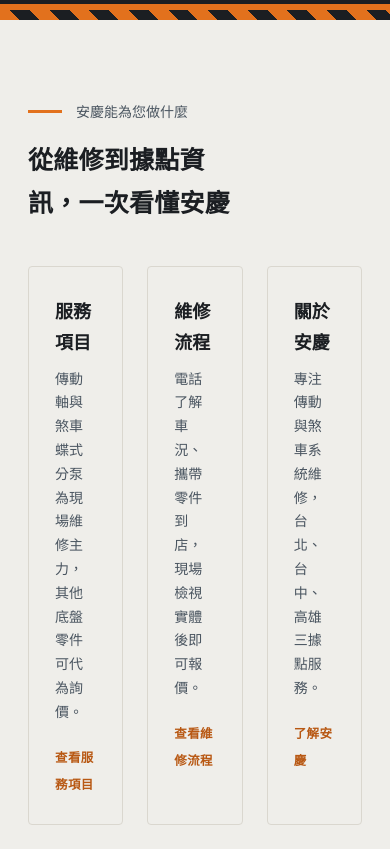
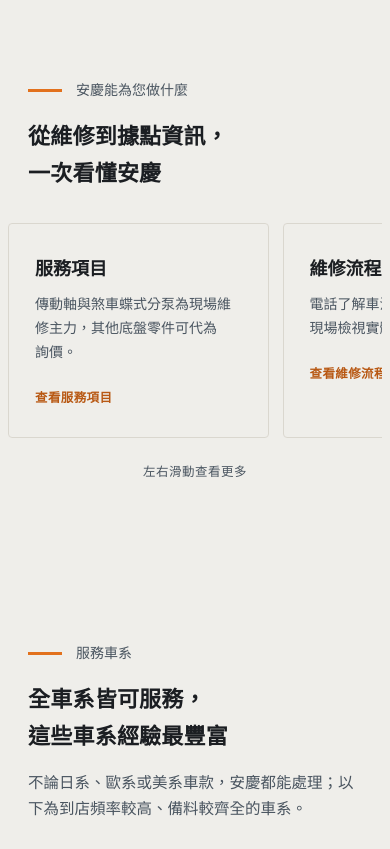
Before and after one commit to axlebyanc/Anqing_transmission, a plain HTML site: page index.html in a window 390 px wide. Shown: the part 1124-1973 px from the top of the page. Drawn offline with nearby package versions, Linux system fonts and the light colour scheme.

Commit message:
Add files via upload

```diff
--- a/index.html
+++ b/index.html
@@ -228,8 +228,8 @@
     .location-grid{grid-template-columns:1fr;}
     .about .wrap{grid-template-columns:1fr;}
     .contact .wrap{grid-template-columns:1fr;}
-    h2{font-size:25px;}
-    .hero h1{font-size:29px;}
+    h2{font-size:22px;}
+    .hero h1{font-size:25px;}
   }
 
   /* Multi-page nav additions */
@@ -312,6 +312,15 @@
 
   @media (max-width:860px){
     .nav-toggle{display:block;}
+    .teaser-grid{
+      display:flex; grid-template-columns:none; overflow-x:auto; scroll-snap-type:x mandatory;
+      gap:14px; margin:32px -20px 0; padding:0 20px 10px; -webkit-overflow-scrolling:touch;
+      scrollbar-width:none;
+    }
+    .teaser-grid::-webkit-scrollbar{display:none;}
+    .teaser-card{flex:0 0 78%; scroll-snap-align:start;}
+    .qc-inner{flex-direction:column; align-items:flex-start;}
+    .footer-inner{flex-direction:column;}
   }
 
 
@@ -379,6 +388,17 @@
   @media (max-width:860px){
     .warehouse-photo img{height:260px;}
     .warehouse-caption{padding:20px 22px;}
+    .page-hero h1{font-size:23px;}
+    .page-hero{padding:40px 0 34px;}
+  }
+
+
+  .swipe-hint{display:none;}
+  @media (max-width:860px){
+    .swipe-hint{
+      display:block; text-align:center; font-size:12.5px; color:var(--steel);
+      margin-top:12px; font-family:'Oswald'; letter-spacing:.04em;
+    }
   }
 
 </style>
@@ -503,7 +523,7 @@
 <section class="teasers">
   <div class="wrap">
     <div class="eyebrow-line"><span class="dash"></span><span data-zh="安慶能為您做什麼" data-en="What We Do">安慶能為您做什麼</span></div>
-    <h2 data-zh="從維修到據點資訊，一次看懂安慶" data-en="Everything You Need to Know About AnQing">從維修到據點資訊，一次看懂安慶</h2>
+    <h2 data-zh-html="從維修到據點資訊，<br>一次看懂安慶" data-en-html="Everything You Need to Know<br>About AnQing">從維修到據點資訊，<br>一次看懂安慶</h2>
 
     <div class="teaser-grid">
       <a class="teaser-card" href="services.html">
@@ -522,13 +542,14 @@
         <span class="teaser-link" data-zh="了解安慶" data-en="About AnQing">了解安慶</span>
       </a>
     </div>
+    <p class="swipe-hint" data-zh="左右滑動查看更多" data-en="Swipe to see more">左右滑動查看更多</p>
   </div>
 </section>
 
 <section class="brands">
   <div class="wrap">
     <div class="eyebrow-line"><span class="dash"></span><span data-zh="服務車系" data-en="Makes We Service">服務車系</span></div>
-    <h2 data-zh="全車系皆可服務，這些車系經驗最豐富" data-en="All Makes Welcome — Especially These">全車系皆可服務，這些車系經驗最豐富</h2>
+    <h2 data-zh-html="全車系皆可服務，<br>這些車系經驗最豐富" data-en-html="All Makes Welcome —<br>Especially These">全車系皆可服務，<br>這些車系經驗最豐富</h2>
     <p class="section-lead" data-zh="不論日系、歐系或美系車款，安慶都能處理；以下為到店頻率較高、備料較齊全的車系。" data-en="Japanese, European or American — we handle them all. These are the makes we see most often and keep the best parts availability for.">不論日系、歐系或美系車款，安慶都能處理；以下為到店頻率較高、備料較齊全的車系。</p>
     <div class="brand-pills">
       <span>Toyota</span>
@@ -556,7 +577,7 @@
     <div class="qc-inner">
       <div>
         <div class="eyebrow-line"><span class="dash"></span><span data-zh="服務據點" data-en="Locations">服務據點</span></div>
-        <h2 data-zh="台北．台中．高雄　三據點為您服務" data-en="Taipei · Taichung · Kaohsiung">台北．台中．高雄　三據點為您服務</h2>
+        <h2 data-zh-html="台北 · 台中 · 高雄<br>三據點為您服務" data-en-html="Taipei · Taichung · Kaohsiung">台北 · 台中 · 高雄<br>三據點為您服務</h2>
       </div>
       <a class="btn btn-primary" href="contact.html" data-zh="查看據點與地圖" data-en="View Locations &amp; Map">查看據點與地圖</a>
     </div>
```
Also changed, not shown: about.html (+22 -2 lines), contact.html (+23 -3 lines), process.html (+23 -3 lines), services.html (+24 -4 lines).
